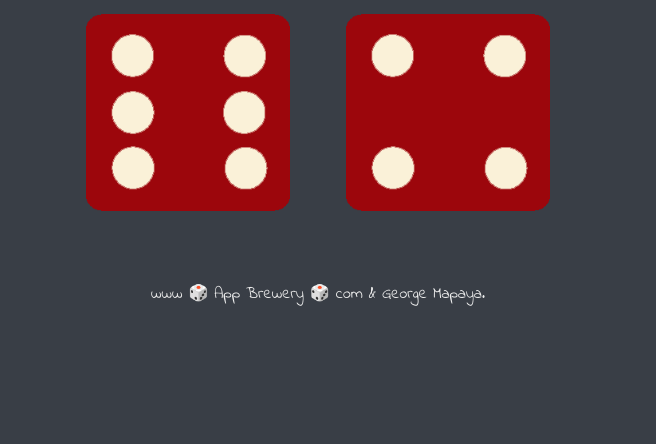
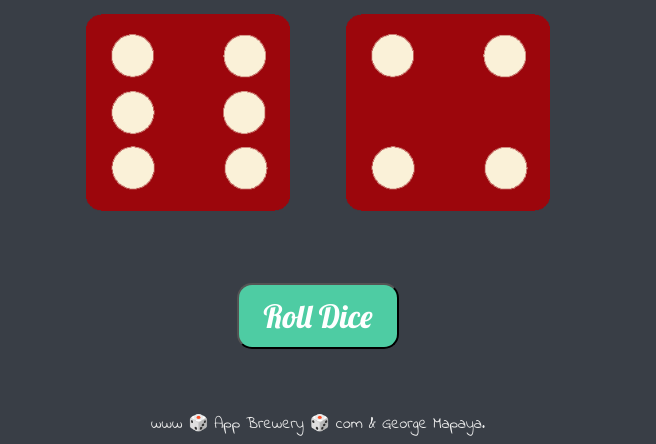
Before and after one commit to georit/dicee-game, a plain HTML site: page index.html in a window 1280 px wide. Shown: the part 481-925 px from the top of the page, without its empty margins (322-978 px from the left). Before the commit the page ends 800 px from the top, so only its background shows below. Drawn offline with Linux system fonts and the light colour scheme.

Commit message:
Added 'Roll Dice' Button

```diff
--- a/index.html
+++ b/index.html
@@ -22,6 +22,10 @@
         <img class="img2" src="images/dice6.png">
       </div>
 
+      <div>
+      <button class="btn">Roll Dice</button>
+      </div>
+
     </div>
 
     <script src="index.js"></script>
--- a/index.js
+++ b/index.js
@@ -16,3 +16,5 @@ function whoWon() {
 whoWon();
 
 document.querySelector("h1").innerText = whoWon();
+
+document.querySelector("button").addEventListener("onClick", window.location.reload());
--- a/styles.css
+++ b/styles.css
@@ -32,6 +32,25 @@ img {
   width: 80%;
 }
 
+button {
+  border-radius: 15px;
+  padding: .7rem 1.5rem;
+  margin-top: 4rem;
+  text-decoration: none;
+  background: #4ECCA3;
+  color: #FFFFFF;
+  font-family: 'Lobster', cursive;
+  font-size: 2rem;
+  cursor: pointer;
+  text-align: center;
+  transition: background 250ms ease-in-out,
+              transform: 150ms ease;
+}
+
+button:hover, button:focus {
+  background: #B30000;
+}
+
 footer {
   margin-top: 5%;
   color: #EEEEEE;
```
